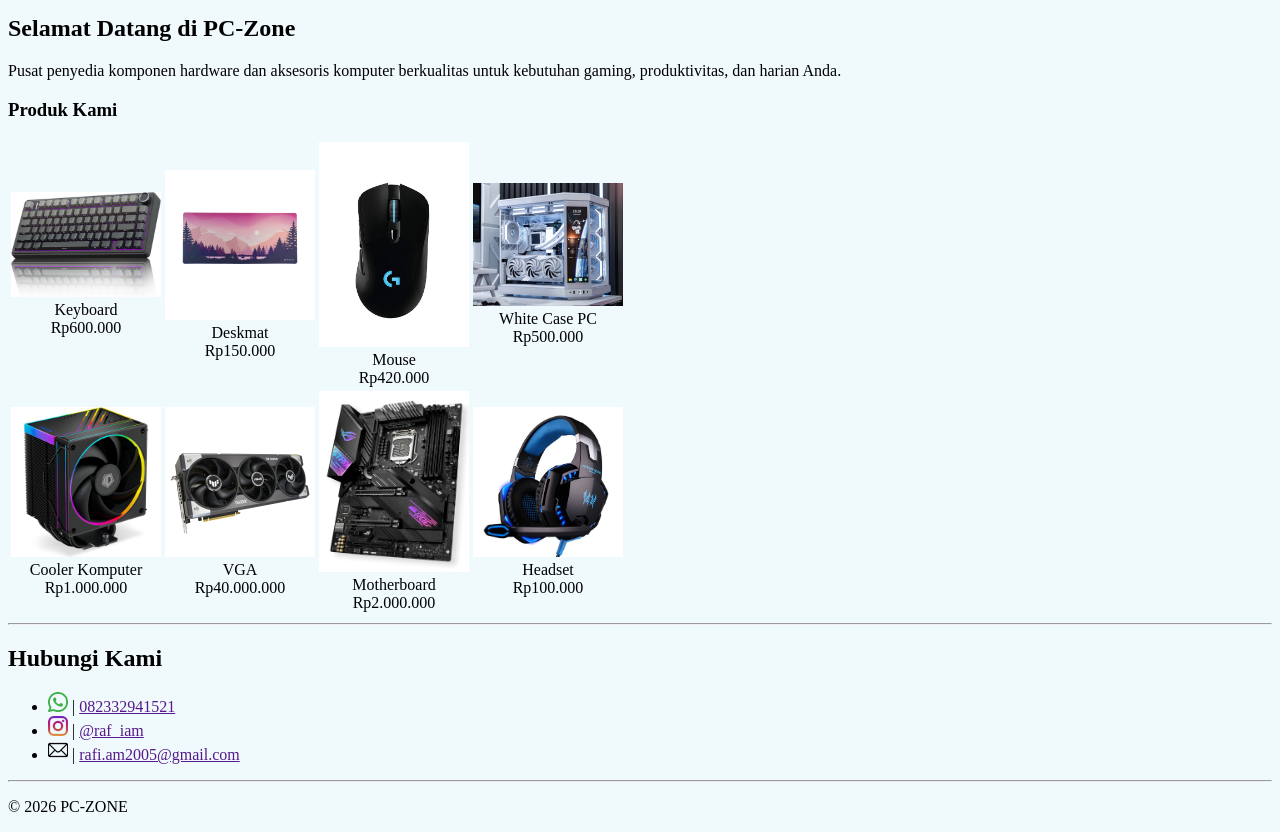
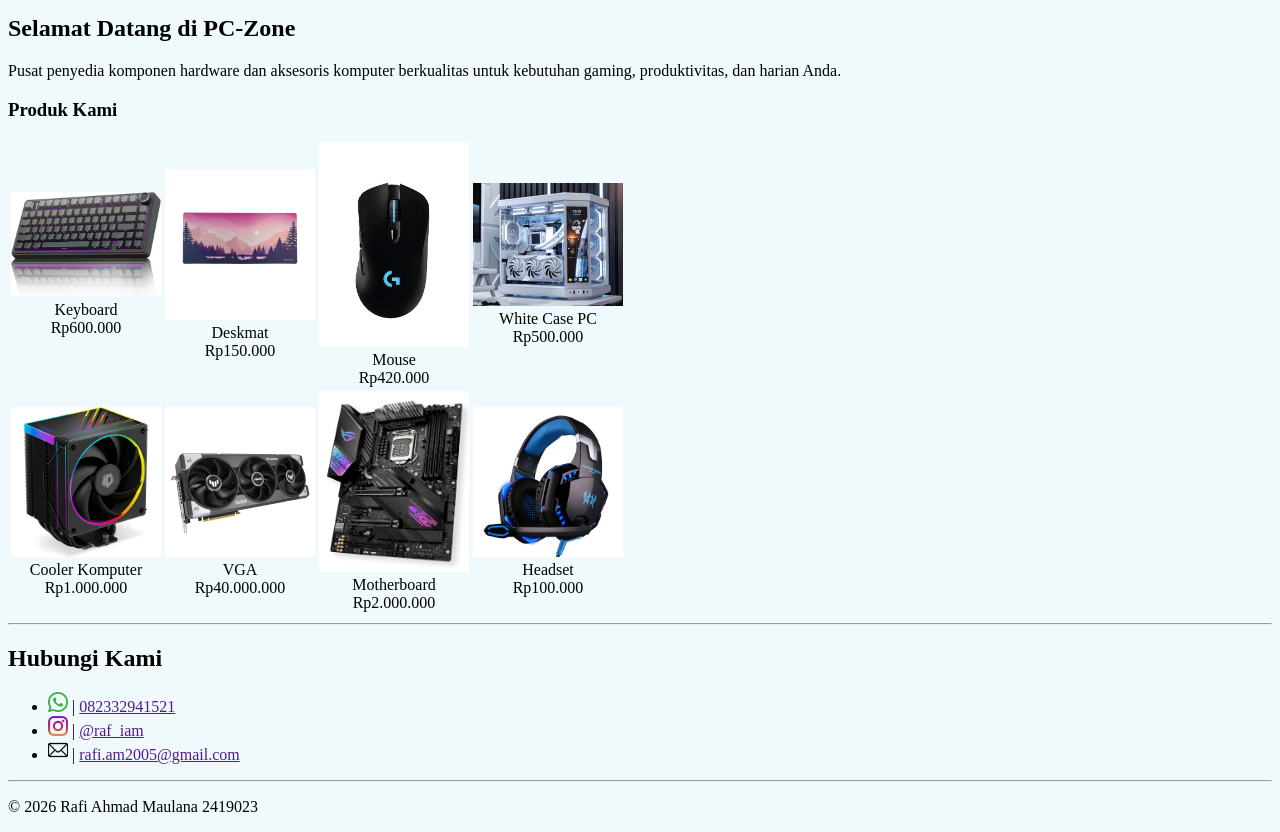
Before and after one commit to ZerOne0123/PC-ZONE, a plain HTML site: page index.html in a window 1280 px wide. Shown: the part 183-1015 px from the top of the page. Drawn offline with Linux system fonts and the light colour scheme.

Commit message:
ganti footer

```diff
--- a/index.html
+++ b/index.html
@@ -116,7 +116,7 @@
     <hr />
     <!-- FOOTER -->
     <footer>
-      <p>© 2026 PC-ZONE</p>
+      <p>© 2026 Rafi Ahmad Maulana 2419023</p>
     </footer>
   </body>
 </html>
```
